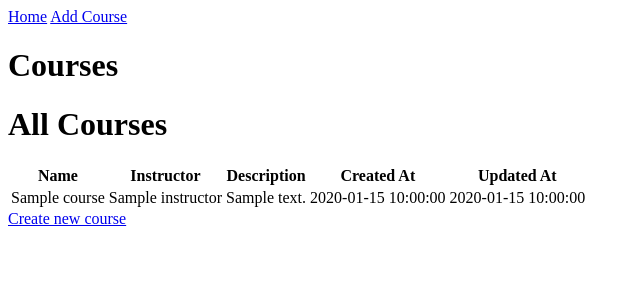
After one commit to skhammari/course_webapp, a PHP site: template src/views/index.html.twig in a window 1280 px wide. The commit adds this page. Shown: the top 300 px of the page, without its empty margins (0-640 px from the left). Run offline with PHP 8.4, Linux system fonts and the light colour scheme; the template is opened without the code that fills it: most values are stand-ins (such as "Sample title", 1, 10 or a date in 2020); some libraries are stand-ins or nearby versions.

Commit message:
feat: implement course functionality

```diff
--- a/src/app/Core/Controllers/BaseController.php
+++ b/src/app/Core/Controllers/BaseController.php
@@ -13,7 +13,8 @@
 		{
 			$loader = new FilesystemLoader(VIEW_PATH);
 			$this->twig = new Environment($loader, [
-				'cache'       => STORAGE_PATH . '/cache',
+				/*'cache'       => STORAGE_PATH . '/cache',*/
+				'cache' => false,
 				'auto_reload' => true,
 			]);
 		}
--- a/src/public/index.php
+++ b/src/public/index.php
@@ -21,7 +21,7 @@
 	$router
 		->get('/', [CourseController::class, 'list'])
 		->get('/create', [CourseController::class, 'create'])
-		->post('/course', [CourseController::class, 'store']);
+		->post('/store', [CourseController::class, 'store']);
 
 	(new App(
 		container: $container,
--- /dev/null
+++ b/src/views/base.html.twig
@@ -0,0 +1,16 @@
+<!DOCTYPE html>
+<html>
+<head>
+    <title>{% block title %}{% endblock %}</title>
+</head>
+<body>
+
+<nav>
+    <a href="/">Home</a>
+    <a href="/create">Add Course</a>
+</nav>
+
+{% block content %}{% endblock %}
+
+</body>
+</html>
--- /dev/null
+++ b/src/views/index.html.twig
@@ -0,0 +1,39 @@
+{% extends 'base.html.twig' %}
+
+{% block title %}Courses{% endblock %}
+
+{% block content %}
+
+    <h1>Courses</h1>
+
+    <h1>All Courses</h1>
+    {% if courses is empty %}
+        <p>No courses found</p>
+    {% else %}
+        <table>
+            <thead>
+            <tr>
+                <th>Name</th>
+                <th>Instructor</th>
+                <th>Description</th>
+                <th>Created At</th>
+                <th>Updated At</th>
+            </tr>
+            </thead>
+            <tbody>
+            {% for course in courses %}
+                <tr>
+                    <td>{{ course.name }}</td>
+                    <td>{{ course.instructor }}</td>
+                    <td>{{ course.description }}</td>
+                    <td>{{ course.createdAt }}</td>
+                    <td>{{ course.updatedAt }}</td>
+                </tr>
+            {% endfor %}
+            </tbody>
+        </table>
+    {% endif %}
+
+    <a href="/create">Create new course</a>
+
+{% endblock %}
```
Also changed, not shown: src/app/Core/Controllers/CourseController.php (+16 -11 lines), src/app/Core/View.php (+7 -3 lines), src/app/Models/Course.php (+12 -0 lines), src/app/Repositories/CourseRepository.php (+15 -0 lines), src/views/create.html.twig (added, +17 -0 lines).
